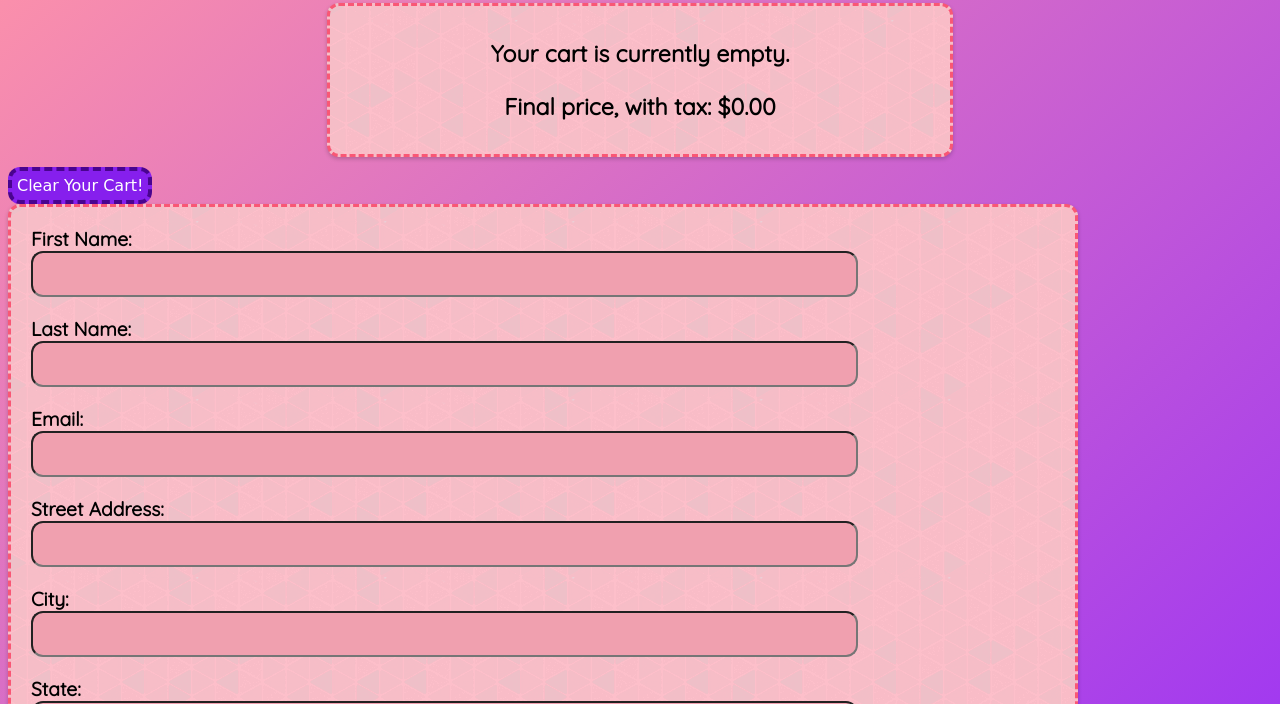
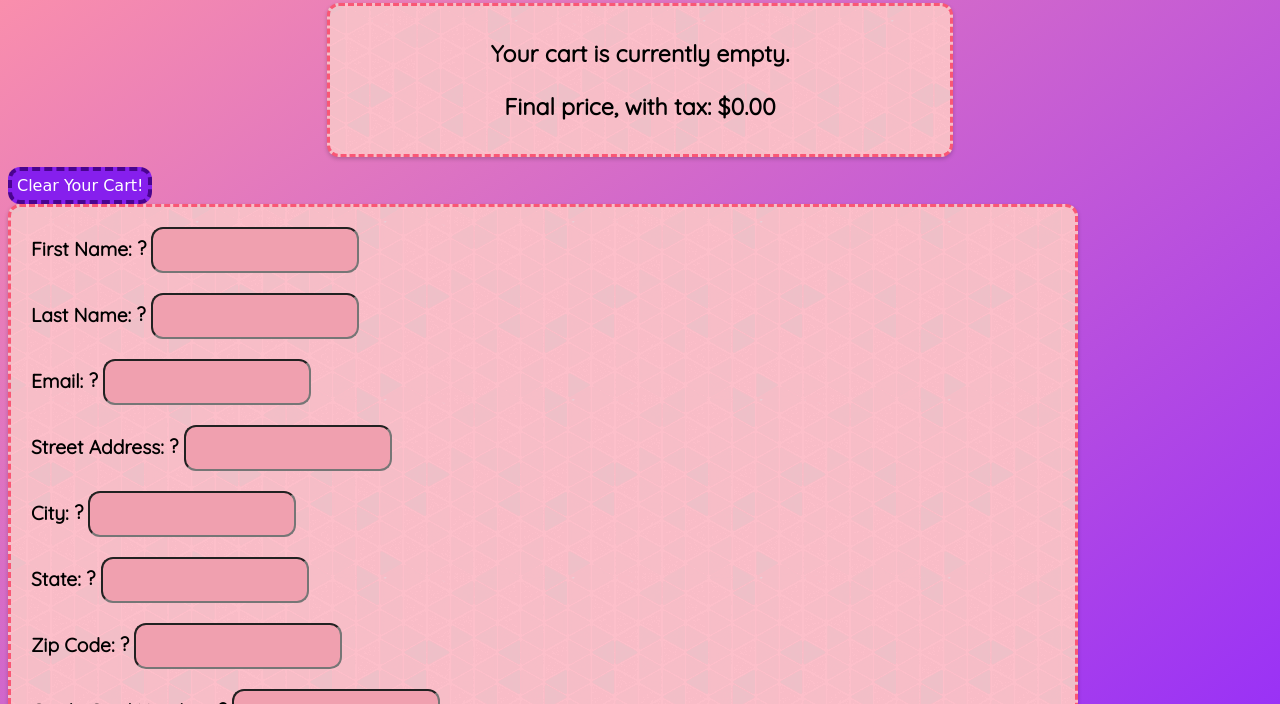
Before and after one commit to amyfightmaster/web-store-capstone-project, a website: page cart.html in a window 1280 px wide. Shown: the part 96-800 px from the top of the page. Drawn offline with Linux system fonts and the light colour scheme; no server answers.

Commit message:
added and styled tooltips for checkout form. bug-testing was needed. wrapped every tooltip in label-with-tooltip container and adjusted styling, including absolute position. seems to work now.

```diff
--- a/cart.html
+++ b/cart.html
@@ -22,14 +22,78 @@
 
     <section id="check-outform-container">
         <form id="check-outform">
-            <label for="first-name">First Name:</label> <input id="first-name" type="text" required/>
-            <label for="last-name">Last Name:</label> <input id="last-name" type="text" required/>
-            <label for="email">Email:</label> <input id="email" type="text" required/>
-            <label for="streetAddress">Street Address:</label> <input id="streetAddress" type="text" required/>
-            <label for="city">City:</label> <input id="city" type="text" required/>
-            <label for="state">State:</label> <input id="state" type="text" required/>
-            <label for="postalCode">Zip Code:</label> <input id="postalCode" type="text" required/>
-            <label for="bankCard">Credit Card Number:</label> <input id="bankCard" type="text" required/>
+            <div class="form-container">
+                <div class="label-with-tooltip">
+                <label for="first-name">First Name:</label>
+                <div class="tooltip">?
+                    <span class="tooltiptext"> Emily</span>
+            </div>
+            <input id="first-name" type="text" required/>
+        </div>
+        </div>
+            <div class="form-container">
+                <div class="label-with-tooltip">
+                <label for="last-name">Last Name:</label>
+                <div class="tooltip">?
+                    <span class="tooltiptext">Johnson</span>
+            </div>
+                <input id="last-name" type="text" required/>
+            </div>
+        </div>
+            <div class="form-container">
+                <div class="label-with-tooltip">
+                <label for="email">Email:</label>
+                <div class="tooltip">?
+                    <span class="tooltiptext">Try entering emily.johnson@x.dummyjson.com</span>
+            </div>
+                <input id="email" type="text" required/>
+            </div>
+        </div>
+         <div class="form-container">
+                <div class="label-with-tooltip">
+                <label for="streetAddress">Street Address:</label>
+                <div class="tooltip">?
+                    <span class="tooltiptext">Try entering 626 Main Street</span>
+            </div>
+                <input id="streetAddress" type="text" required/>
+            </div>
+        </div>
+        <div class="form-container">
+                <div class="label-with-tooltip">
+                <label for="city">City:</label>
+                <div class="tooltip">?
+                    <span class="tooltiptext">Try entering Phoenix</span>
+            </div>
+                <input id="city" type="text" required/>
+            </div>
+        </div>
+        <div class="form-container">
+                <div class="label-with-tooltip">
+                <label for="state">State:</label>
+                <div class="tooltip">?
+                    <span class="tooltiptext">Try entering MS</span>
+            </div>
+                <input id="state" type="text" required/>
+            </div>
+        </div>
+        <div class="form-container">
+                <div class="label-with-tooltip">
+                <label for="postalCode">Zip Code:</label>
+                <div class="tooltip">?
+                    <span class="tooltiptext">Try entering 29112</span>
+            </div>
+                <input id="postalCode" type="text" required/>
+        </div>
+    </div>
+        <div class="form-container">
+                <div class="label-with-tooltip">
+                <label for="bankCard">Credit Card Number:</label>
+                <div class="tooltip">?
+                    <span class="tooltiptext">Try entering 9289760655481815</span>
+            </div>
+                <input id="bankCard" type="text" required/>
+        </div>
+    </div>
             <button id="checkoutbutton">Check Out</button>
         </form>
     </section>
--- a/css/style.css
+++ b/css/style.css
@@ -275,6 +275,36 @@ body {
     cursor: pointer;
 }
 
+.form-container {
+    display: grid;
+    grid-template-columns: auto 1fr auto;
+    align-items: center;
+    gap: 1rem;
+}
+
+.tooltip {
+    position: relative;
+    display: inline-block;
+}
+
+.tooltip .tooltiptext {
+  visibility: hidden;
+  width: fit-content;
+  background-color: #fdbfca;
+  color: black;
+  text-align: center;
+  padding: 5px 0;
+  border-radius: 6px;
+  position: absolute;
+  z-index: 1;
+  bottom: 125%;
+  left: 50%;
+}
+
+.tooltip:hover .tooltiptext {
+    visibility: visible;
+}
+
 @media screen and (max-width: 600px) {
     #greeting {
     background-color: #fdbfca;
```
